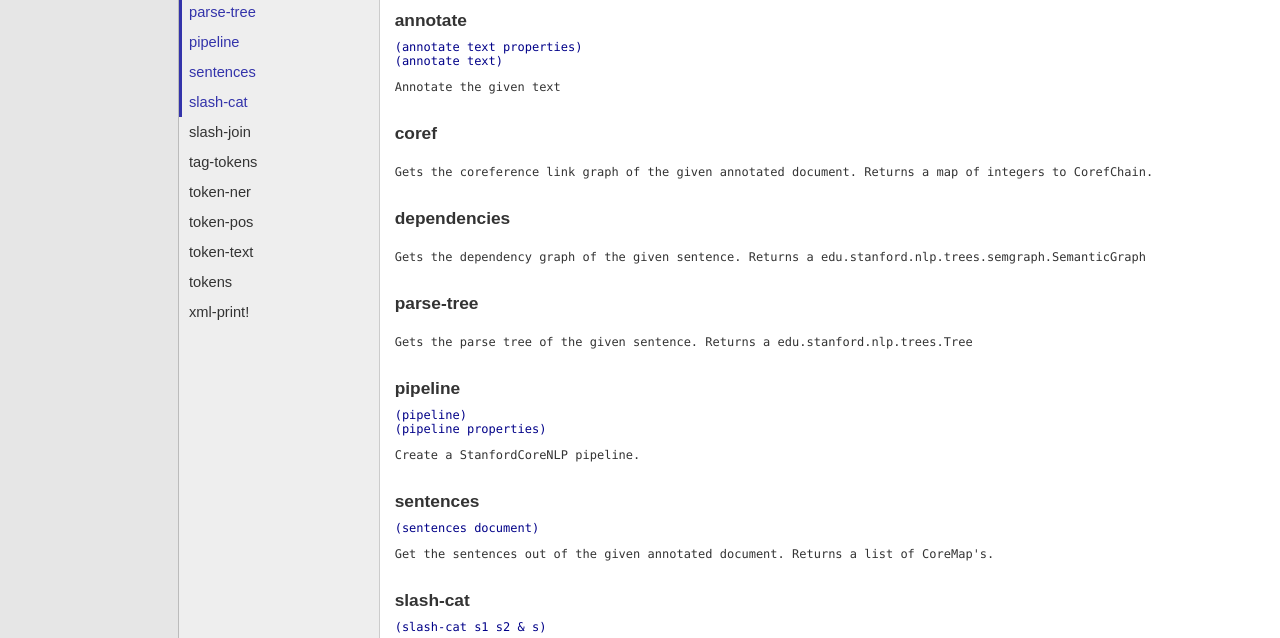
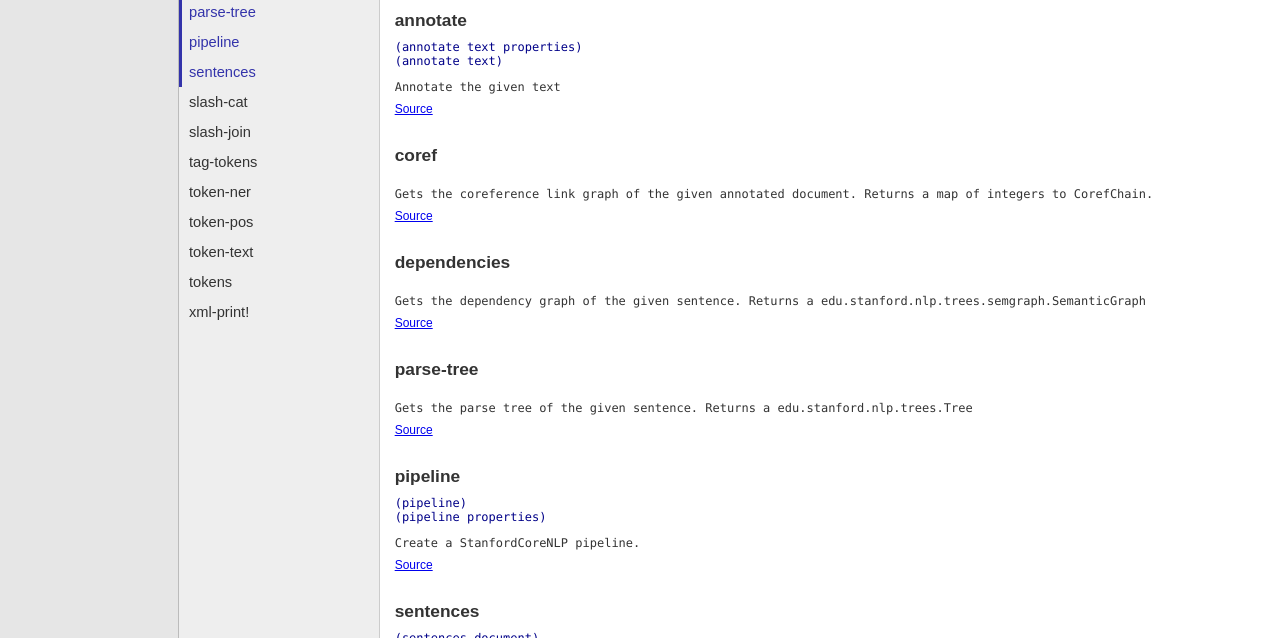
Before and after one commit to dkincaid/nlp-tools, a plain HTML site: page doc/nlp-tools.corenlp.html in a window 1280 px wide. Shown: the part 162-800 px from the top of the page. Drawn offline with Linux system fonts and the light colour scheme.

Commit message:
Generating API documentation

```diff
--- a/doc/nlp-tools.corenlp.html
+++ b/doc/nlp-tools.corenlp.html
@@ -4,18 +4,18 @@
 returns an Annotation object. You can get the sentences from the annotation object using the
 (sentences) function. Those sentences can then be used with the other functions to get the various
 annotations that were applied to your text.</pre><div class="public" id="var-annotate"><h3>annotate</h3><div class="usage"><code>(annotate text properties)</code><code>(annotate text)</code></div><pre class="doc">Annotate the given text
-</pre></div><div class="public" id="var-coref"><h3>coref</h3><div class="usage"></div><pre class="doc">Gets the coreference link graph of the given annotated document. Returns a map of integers to CorefChain.
-</pre></div><div class="public" id="var-dependencies"><h3>dependencies</h3><div class="usage"></div><pre class="doc">Gets the dependency graph of the given sentence. Returns a edu.stanford.nlp.trees.semgraph.SemanticGraph
-</pre></div><div class="public" id="var-parse-tree"><h3>parse-tree</h3><div class="usage"></div><pre class="doc">Gets the parse tree of the given sentence. Returns a edu.stanford.nlp.trees.Tree
-</pre></div><div class="public" id="var-pipeline"><h3>pipeline</h3><div class="usage"><code>(pipeline)</code><code>(pipeline properties)</code></div><pre class="doc">Create a StanfordCoreNLP pipeline.
-</pre></div><div class="public" id="var-sentences"><h3>sentences</h3><div class="usage"><code>(sentences document)</code></div><pre class="doc">Get the sentences out of the given annotated document. Returns a list of CoreMap's.
-</pre></div><div class="public" id="var-slash-cat"><h3>slash-cat</h3><div class="usage"><code>(slash-cat s1 s2 &amp; s)</code></div><pre class="doc">Join the given strings using a slash.
-</pre></div><div class="public" id="var-slash-join"><h3>slash-join</h3><div class="usage"></div><pre class="doc">Join the strings in the collection with a slash.
-</pre></div><div class="public" id="var-tag-tokens"><h3>tag-tokens</h3><div class="usage"><code>(tag-tokens sentence tag-fn &amp; fcns)</code></div><pre class="doc">Concatenates tags to the tokens in the given sentence using the functions provided. Returns
+</pre><div class="src-link"><a href="http://github.com/dkincaid/nlp-tools/blob/develop/src/nlp_tools/corenlp.clj">Source</a></div></div><div class="public" id="var-coref"><h3>coref</h3><div class="usage"></div><pre class="doc">Gets the coreference link graph of the given annotated document. Returns a map of integers to CorefChain.
+</pre><div class="src-link"><a href="http://github.com/dkincaid/nlp-tools/blob/develop/src/nlp_tools/corenlp.clj">Source</a></div></div><div class="public" id="var-dependencies"><h3>dependencies</h3><div class="usage"></div><pre class="doc">Gets the dependency graph of the given sentence. Returns a edu.stanford.nlp.trees.semgraph.SemanticGraph
+</pre><div class="src-link"><a href="http://github.com/dkincaid/nlp-tools/blob/develop/src/nlp_tools/corenlp.clj">Source</a></div></div><div class="public" id="var-parse-tree"><h3>parse-tree</h3><div class="usage"></div><pre class="doc">Gets the parse tree of the given sentence. Returns a edu.stanford.nlp.trees.Tree
+</pre><div class="src-link"><a href="http://github.com/dkincaid/nlp-tools/blob/develop/src/nlp_tools/corenlp.clj">Source</a></div></div><div class="public" id="var-pipeline"><h3>pipeline</h3><div class="usage"><code>(pipeline)</code><code>(pipeline properties)</code></div><pre class="doc">Create a StanfordCoreNLP pipeline.
+</pre><div class="src-link"><a href="http://github.com/dkincaid/nlp-tools/blob/develop/src/nlp_tools/corenlp.clj">Source</a></div></div><div class="public" id="var-sentences"><h3>sentences</h3><div class="usage"><code>(sentences document)</code></div><pre class="doc">Get the sentences out of the given annotated document. Returns a list of CoreMap's.
+</pre><div class="src-link"><a href="http://github.com/dkincaid/nlp-tools/blob/develop/src/nlp_tools/corenlp.clj">Source</a></div></div><div class="public" id="var-slash-cat"><h3>slash-cat</h3><div class="usage"><code>(slash-cat s1 s2 &amp; s)</code></div><pre class="doc">Join the given strings using a slash.
+</pre><div class="src-link"><a href="http://github.com/dkincaid/nlp-tools/blob/develop/src/nlp_tools/corenlp.clj">Source</a></div></div><div class="public" id="var-slash-join"><h3>slash-join</h3><div class="usage"></div><pre class="doc">Join the strings in the collection with a slash.
+</pre><div class="src-link"><a href="http://github.com/dkincaid/nlp-tools/blob/develop/src/nlp_tools/corenlp.clj">Source</a></div></div><div class="public" id="var-tag-tokens"><h3>tag-tokens</h3><div class="usage"><code>(tag-tokens sentence tag-fn &amp; fcns)</code></div><pre class="doc">Concatenates tags to the tokens in the given sentence using the functions provided. Returns
 a seq containing each word in the text with the tags produced by the given tag functions concatenated
-with a forward slash. (e.g. (tag-tokens my-sentence token-pos token-ner) =&gt; &quot;This/DT/O&quot;).</pre></div><div class="public" id="var-token-ner"><h3>token-ner</h3><div class="usage"></div><pre class="doc">Gets the named entity tag for the given token CoreLabel.
-</pre></div><div class="public" id="var-token-pos"><h3>token-pos</h3><div class="usage"></div><pre class="doc">Gets the part of speech tag for the given token CoreLabel.
-</pre></div><div class="public" id="var-token-text"><h3>token-text</h3><div class="usage"></div><pre class="doc">Gets the text of the token from the token CoreLabel.
-</pre></div><div class="public" id="var-tokens"><h3>tokens</h3><div class="usage"></div><pre class="doc">Gets the tokens from the sentence CoreMap. Returns a list of CoreLabel's
-</pre></div><div class="public" id="var-xml-print%21"><h3>xml-print!</h3><div class="usage"><code>(xml-print! annotation filename)</code></div><pre class="doc">Print the annotated text to the given xml file.
-</pre></div></div></body></html>
+with a forward slash. (e.g. (tag-tokens my-sentence token-pos token-ner) =&gt; &quot;This/DT/O&quot;).</pre><div class="src-link"><a href="http://github.com/dkincaid/nlp-tools/blob/develop/src/nlp_tools/corenlp.clj">Source</a></div></div><div class="public" id="var-token-ner"><h3>token-ner</h3><div class="usage"></div><pre class="doc">Gets the named entity tag for the given token CoreLabel.
+</pre><div class="src-link"><a href="http://github.com/dkincaid/nlp-tools/blob/develop/src/nlp_tools/corenlp.clj">Source</a></div></div><div class="public" id="var-token-pos"><h3>token-pos</h3><div class="usage"></div><pre class="doc">Gets the part of speech tag for the given token CoreLabel.
+</pre><div class="src-link"><a href="http://github.com/dkincaid/nlp-tools/blob/develop/src/nlp_tools/corenlp.clj">Source</a></div></div><div class="public" id="var-token-text"><h3>token-text</h3><div class="usage"></div><pre class="doc">Gets the text of the token from the token CoreLabel.
+</pre><div class="src-link"><a href="http://github.com/dkincaid/nlp-tools/blob/develop/src/nlp_tools/corenlp.clj">Source</a></div></div><div class="public" id="var-tokens"><h3>tokens</h3><div class="usage"></div><pre class="doc">Gets the tokens from the sentence CoreMap. Returns a list of CoreLabel's
+</pre><div class="src-link"><a href="http://github.com/dkincaid/nlp-tools/blob/develop/src/nlp_tools/corenlp.clj">Source</a></div></div><div class="public" id="var-xml-print%21"><h3>xml-print!</h3><div class="usage"><code>(xml-print! annotation filename)</code></div><pre class="doc">Print the annotated text to the given xml file.
+</pre><div class="src-link"><a href="http://github.com/dkincaid/nlp-tools/blob/develop/src/nlp_tools/corenlp.clj">Source</a></div></div></div></body></html>
```
Also changed, not shown: 1 other file.
